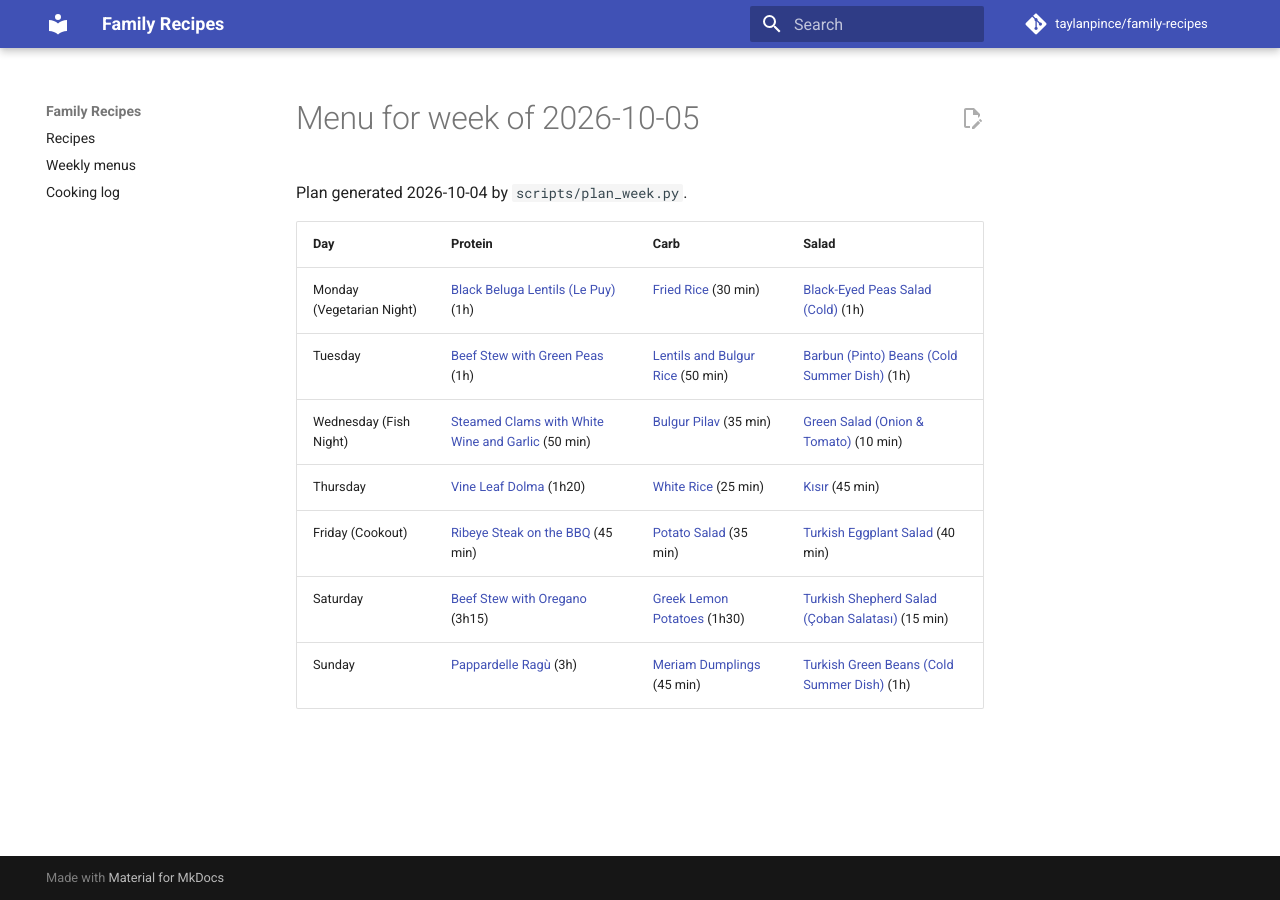
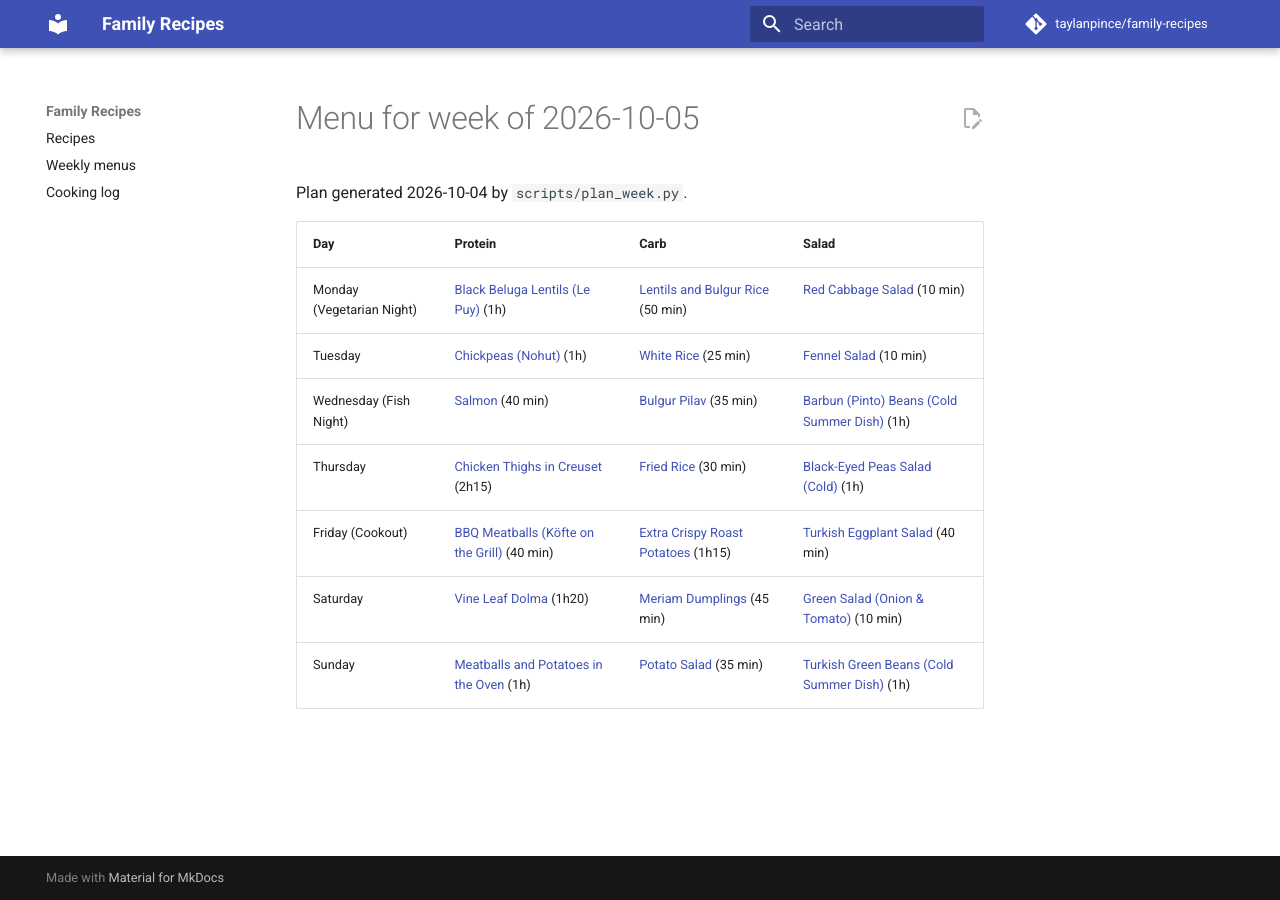
Before and after one commit to taylanpince/family-recipes, an MkDocs documentation site: the page built from docs/menus/menu-2026-10-05.md, in a window 1280 px wide. Built offline with MkDocs 1.6.1 and Material for MkDocs 9.7.7, drawn with Linux system fonts in a browser that asks for light colours; comment, search, counter and statistics services are not loaded.

Commit message:
Add red cabbage salad recipe + weekly planner quota theme (#10)

```diff
--- a/docs/menus/menu-2026-10-05.md
+++ b/docs/menus/menu-2026-10-05.md
@@ -7,10 +7,10 @@
 
 | Day | Protein | Carb | Salad |
 |-----|--------|--------|--------|
-| Monday (Vegetarian Night) | [Black Beluga Lentils (Le Puy)](../recipes/black-beluga-lentils-from-le-puy.md) (1h) | [Fried Rice](../recipes/fried-rice.md) (30 min) | [Black-Eyed Peas Salad (Cold)](../recipes/black-eyed-peas-salad-cold-dish.md) (1h) |
-| Tuesday | [Beef Stew with Green Peas](../recipes/beef-stew-with-green-peas.md) (1h) | [Lentils and Bulgur Rice](../recipes/lentils-and-bulgur-rice.md) (50 min) | [Barbun (Pinto) Beans (Cold Summer Dish)](../recipes/barbun-pinto-beans-cold-summer-dish.md) (1h) |
-| Wednesday (Fish Night) | [Steamed Clams with White Wine and Garlic](../recipes/steamed-clams-white-wine-garlic.md) (50 min) | [Bulgur Pilav](../recipes/bulgur-pilav.md) (35 min) | [Green Salad (Onion & Tomato)](../recipes/green-salad.md) (10 min) |
-| Thursday | [Vine Leaf Dolma](../recipes/vine-leaf-dolma.md) (1h20) | [White Rice](../recipes/white-rice.md) (25 min) | [Kısır](../recipes/kisir-turkish.md) (45 min) |
-| Friday (Cookout) | [Ribeye Steak on the BBQ](../recipes/ribeye-steak-bbq.md) (45 min) | [Potato Salad](../recipes/potato-salad.md) (35 min) | [Turkish Eggplant Salad](../recipes/turkish-eggplant-salad.md) (40 min) |
-| Saturday | [Beef Stew with Oregano](../recipes/beef-stew-with-oregano.md) (3h15) | [Greek Lemon Potatoes](../recipes/greek-lemon-potatoes.md) (1h30) | [Turkish Shepherd Salad (Çoban Salatası)](../recipes/turkish-shepherd-salad.md) (15 min) |
-| Sunday | [Pappardelle Ragù](../recipes/pappardelle-ragu.md) (3h) | [Meriam Dumplings](../recipes/meriam-dumplings.md) (45 min) | [Turkish Green Beans (Cold Summer Dish)](../recipes/turkish-green-beans-cold-summer-dish.md) (1h) |
+| Monday (Vegetarian Night) | [Black Beluga Lentils (Le Puy)](../recipes/black-beluga-lentils-from-le-puy.md) (1h) | [Lentils and Bulgur Rice](../recipes/lentils-and-bulgur-rice.md) (50 min) | [Red Cabbage Salad](../recipes/red-cabbage-salad.md) (10 min) |
+| Tuesday | [Chickpeas (Nohut)](../recipes/chickpeas.md) (1h) | [White Rice](../recipes/white-rice.md) (25 min) | [Fennel Salad](../recipes/fennel-salad.md) (10 min) |
+| Wednesday (Fish Night) | [Salmon](../recipes/salmon.md) (40 min) | [Bulgur Pilav](../recipes/bulgur-pilav.md) (35 min) | [Barbun (Pinto) Beans (Cold Summer Dish)](../recipes/barbun-pinto-beans-cold-summer-dish.md) (1h) |
+| Thursday | [Chicken Thighs in Creuset](../recipes/chicken-thighs-in-creuset.md) (2h15) | [Fried Rice](../recipes/fried-rice.md) (30 min) | [Black-Eyed Peas Salad (Cold)](../recipes/black-eyed-peas-salad-cold-dish.md) (1h) |
+| Friday (Cookout) | [BBQ Meatballs (Köfte on the Grill)](../recipes/bbq-meatballs.md) (40 min) | [Extra Crispy Roast Potatoes](../recipes/crispy-roast-potatoes.md) (1h15) | [Turkish Eggplant Salad](../recipes/turkish-eggplant-salad.md) (40 min) |
+| Saturday | [Vine Leaf Dolma](../recipes/vine-leaf-dolma.md) (1h20) | [Meriam Dumplings](../recipes/meriam-dumplings.md) (45 min) | [Green Salad (Onion & Tomato)](../recipes/green-salad.md) (10 min) |
+| Sunday | [Meatballs and Potatoes in the Oven](../recipes/meatballs-and-potatoes-in-oven.md) (1h) | [Potato Salad](../recipes/potato-salad.md) (35 min) | [Turkish Green Beans (Cold Summer Dish)](../recipes/turkish-green-beans-cold-summer-dish.md) (1h) |
```
Also changed, not shown: docs/recipes/index.md (+1 -0 lines), docs/recipes/red-cabbage-salad.md (added, +52 -0 lines), planner-config.json (+11 -0 lines), 1 other file.
